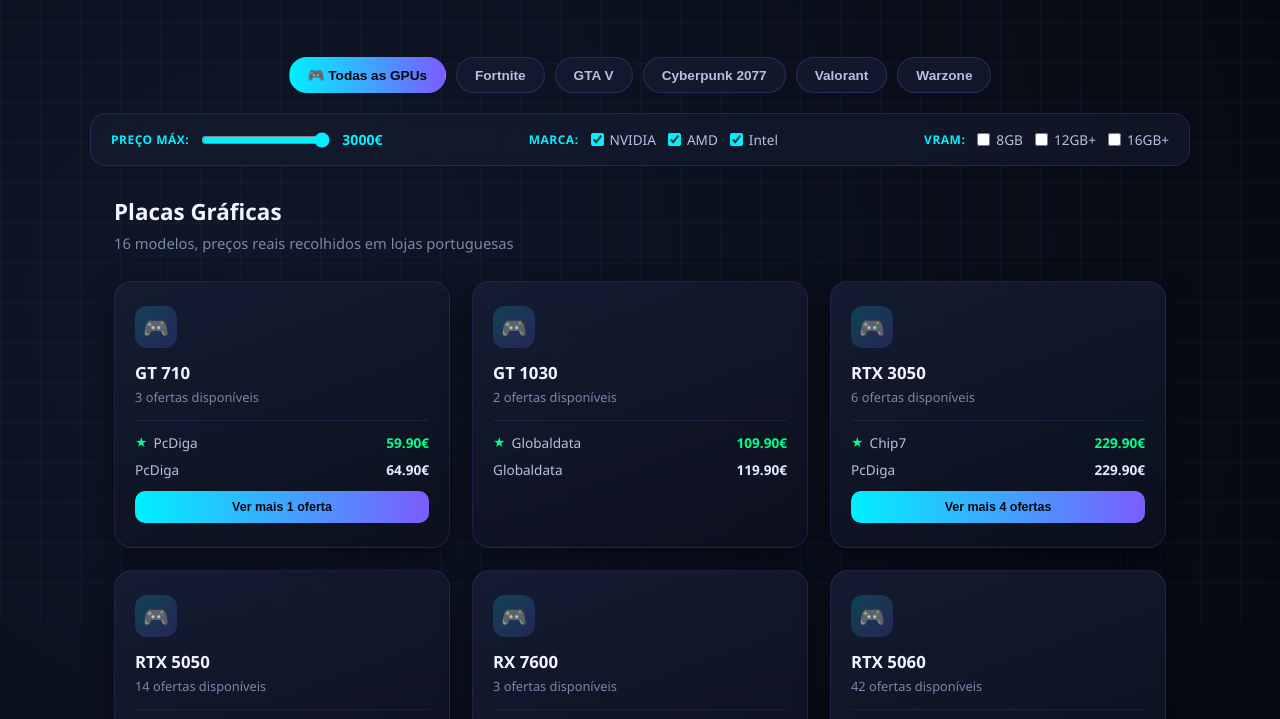
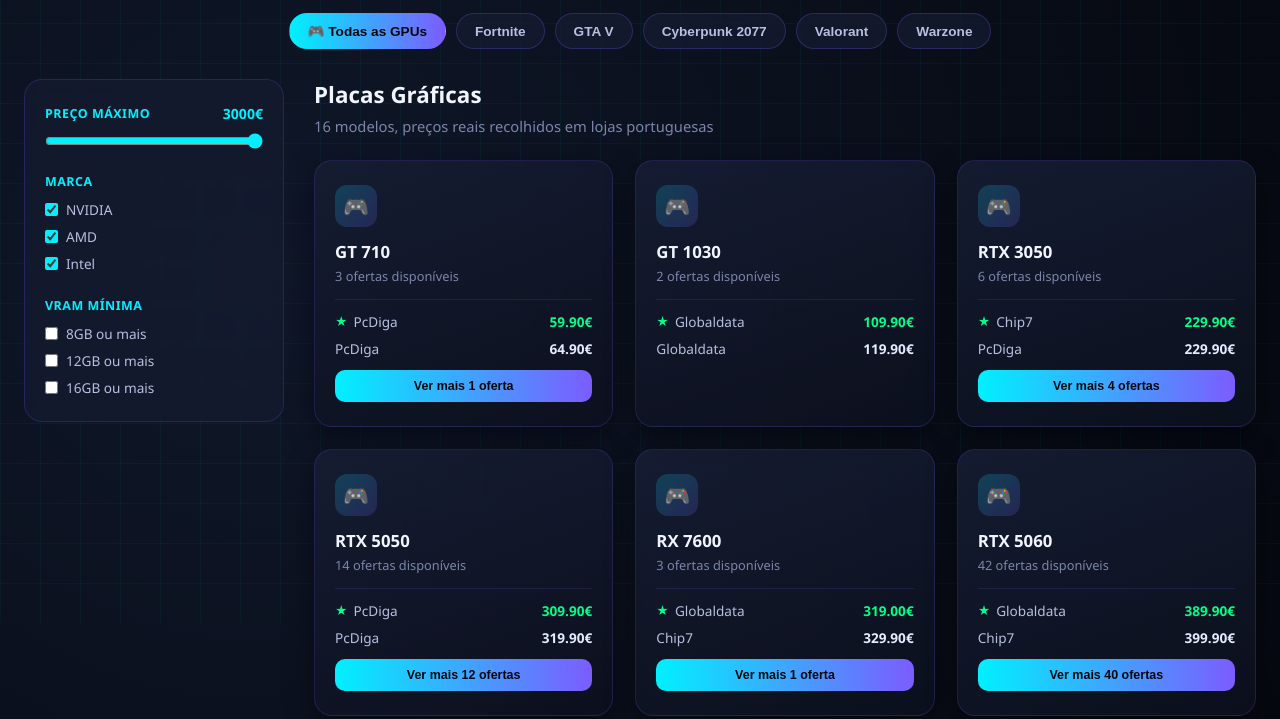
Before and after one commit to DuarteSFernandes/ComparaPC, a website: page index.html in a window 1280 px wide. Shown: the part 177-896 px from the top of the page. Drawn offline with Linux system fonts and the light colour scheme.

Commit message:
Muda painel de filtros para a barra lateral esquerda

```diff
--- a/index.html
+++ b/index.html
@@ -31,7 +31,7 @@
     position: relative;
     z-index: 1;
     text-align: center;
-    padding: 60px 20px 30px;
+    padding: 40px 20px 20px;
   }
 
   .logo {
@@ -46,7 +46,7 @@
   }
 
   header p {
-    margin-top: 12px;
+    margin-top: 8px;
     color: #9aa5c9;
     font-size: 1.05rem;
     max-width: 560px;
@@ -57,8 +57,8 @@
   .jogos-filtro {
     position: relative;
     z-index: 1;
-    max-width: 1100px;
-    margin: 30px auto 0;
+    max-width: 1300px;
+    margin: 20px auto 0;
     padding: 0 24px;
     display: flex;
     flex-wrap: wrap;
@@ -89,28 +89,38 @@
     border-color: transparent;
   }
 
-  /* Painel de Filtros Adicional */
-  .painel-filtros {
+  /* Layout principal com Barra Lateral */
+  .layout-container {
     position: relative;
     z-index: 1;
-    max-width: 1100px;
-    margin: 20px auto 0;
-    padding: 16px 20px;
+    max-width: 1300px;
+    margin: 30px auto 0;
+    padding: 0 24px 80px;
+    display: flex;
+    gap: 30px;
+    align-items: flex-start;
+  }
+
+  /* Sidebar Filtros Esquerda */
+  .painel-filtros {
+    width: 260px;
+    flex-shrink: 0;
     background: rgba(22, 29, 51, 0.6);
     border: 1px solid rgba(124, 92, 255, 0.2);
-    border-radius: 16px;
+    border-radius: 18px;
+    padding: 24px 20px;
     backdrop-filter: blur(6px);
     display: flex;
-    flex-wrap: wrap;
+    flex-direction: column;
     gap: 24px;
-    justify-content: space-between;
-    align-items: center;
+    position: sticky;
+    top: 20px;
   }
 
   .filtro-item {
     display: flex;
-    align-items: center;
-    gap: 12px;
+    flex-direction: column;
+    gap: 10px;
     font-size: 0.88rem;
     color: #b7c0e0;
   }
@@ -119,24 +129,26 @@
     font-weight: 700;
     color: #00f0ff;
     text-transform: uppercase;
-    font-size: 0.75rem;
+    font-size: 0.78rem;
     letter-spacing: 0.5px;
   }
 
   .filtro-item input[type="range"] {
     accent-color: #00f0ff;
     cursor: pointer;
+    width: 100%;
   }
 
   .checkboxes-group {
     display: flex;
-    gap: 12px;
+    flex-direction: column;
+    gap: 8px;
   }
 
   .checkbox-label {
     display: flex;
     align-items: center;
-    gap: 6px;
+    gap: 8px;
     cursor: pointer;
     font-size: 0.85rem;
   }
@@ -147,15 +159,12 @@
   }
 
   main {
-    position: relative;
-    z-index: 1;
-    max-width: 1100px;
-    margin: 0 auto;
-    padding: 30px 24px 80px;
+    flex-grow: 1;
+    min-width: 0;
   }
 
   .section-title { font-size: 1.4rem; font-weight: 700; margin-bottom: 6px; color: #f2f5ff; }
-  .section-sub { color: #7c86ab; font-size: 0.92rem; margin-bottom: 28px; }
+  .section-sub { color: #7c86ab; font-size: 0.92rem; margin-bottom: 24px; }
 
   .estado {
     text-align: center;
@@ -165,7 +174,7 @@
 
   .grid {
     display: grid;
-    grid-template-columns: repeat(auto-fit, minmax(250px, 1fr));
+    grid-template-columns: repeat(auto-fill, minmax(240px, 1fr));
     gap: 22px;
   }
 
@@ -225,6 +234,12 @@
 
   footer { position: relative; z-index: 1; text-align: center; padding: 30px 20px 50px; color: #566082; font-size: 0.85rem; }
   footer a { color: #00f0ff; text-decoration: none; }
+
+  /* Adaptabilidade para ecrãs mais pequenos */
+  @media (max-width: 850px) {
+    .layout-container { flex-direction: column; }
+    .painel-filtros { width: 100%; position: relative; top: 0; }
+  }
 </style>
 </head>
 <body>
@@ -236,16 +251,19 @@
 
 <div class="jogos-filtro" id="jogosFiltro"></div>
 
-<!-- Filtros de Preço, Marca e VRAM -->
-<div class="painel-filtros">
+<div class="layout-container">
+  <!-- Barra Lateral com Filtros à Esquerda -->
+  <aside class="painel-filtros">
     <div class="filtro-item">
-    <label class="titulo-filtro">Preço Máx:</label>
+      <div style="display: flex; justify-content: space-between; align-items: center;">
+        <label class="titulo-filtro">Preço Máximo</label>
+        <span id="valorPrecoLabel" style="color: #00f0ff; font-weight: 700;">3000€</span>
+      </div>
       <input type="range" id="filtroPreco" min="0" max="3000" step="50" value="3000" oninput="atualizarLabelPreco(); renderizar();">
-    <span id="valorPrecoLabel" style="color: #00f0ff; font-weight: 700;">3000€</span>
     </div>
 
     <div class="filtro-item">
-    <label class="titulo-filtro">Marca:</label>
+      <label class="titulo-filtro">Marca</label>
       <div class="checkboxes-group">
         <label class="checkbox-label"><input type="checkbox" value="NVIDIA" class="filtro-marca" onchange="renderizar()" checked> NVIDIA</label>
         <label class="checkbox-label"><input type="checkbox" value="AMD" class="filtro-marca" onchange="renderizar()" checked> AMD</label>
@@ -254,20 +272,21 @@
     </div>
 
     <div class="filtro-item">
-    <label class="titulo-filtro">VRAM:</label>
+      <label class="titulo-filtro">VRAM Mínima</label>
       <div class="checkboxes-group">
-      <label class="checkbox-label"><input type="checkbox" value="8" class="filtro-vram" onchange="renderizar()"> 8GB</label>
-      <label class="checkbox-label"><input type="checkbox" value="12" class="filtro-vram" onchange="renderizar()"> 12GB+</label>
-      <label class="checkbox-label"><input type="checkbox" value="16" class="filtro-vram" onchange="renderizar()"> 16GB+</label>
+        <label class="checkbox-label"><input type="checkbox" value="8" class="filtro-vram" onchange="renderizar()"> 8GB ou mais</label>
+        <label class="checkbox-label"><input type="checkbox" value="12" class="filtro-vram" onchange="renderizar()"> 12GB ou mais</label>
+        <label class="checkbox-label"><input type="checkbox" value="16" class="filtro-vram" onchange="renderizar()"> 16GB ou mais</label>
       </div>
     </div>
-</div>
+  </aside>
 
   <main>
     <div class="section-title" id="tituloSeccao">Placas Gráficas</div>
     <div class="section-sub" id="subtituloSeccao">A carregar preços...</div>
     <div id="conteudo"></div>
   </main>
+</div>
 
 <footer>
   Feito por Duarte com ❤️ &nbsp;•&nbsp; <a href="https://github.com/DuarteSFernandes/ComparaPC">ComparaPC no GitHub</a>
```
Lines whose indentation alone changed are shown as unchanged.
